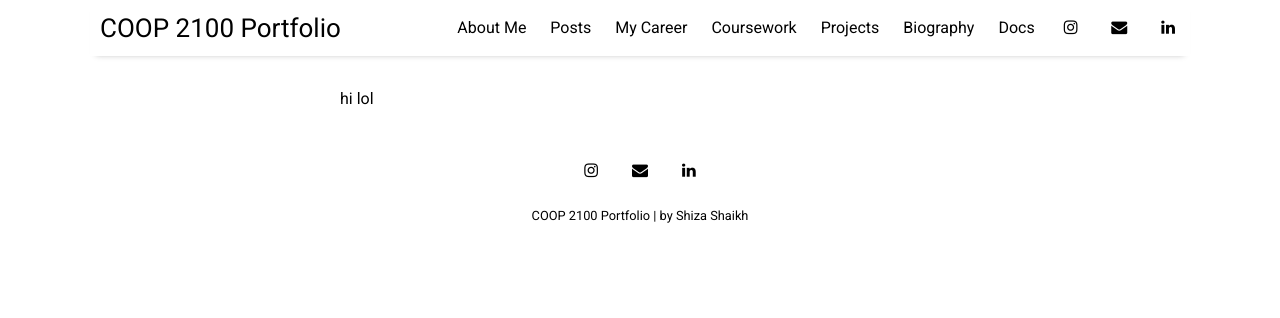
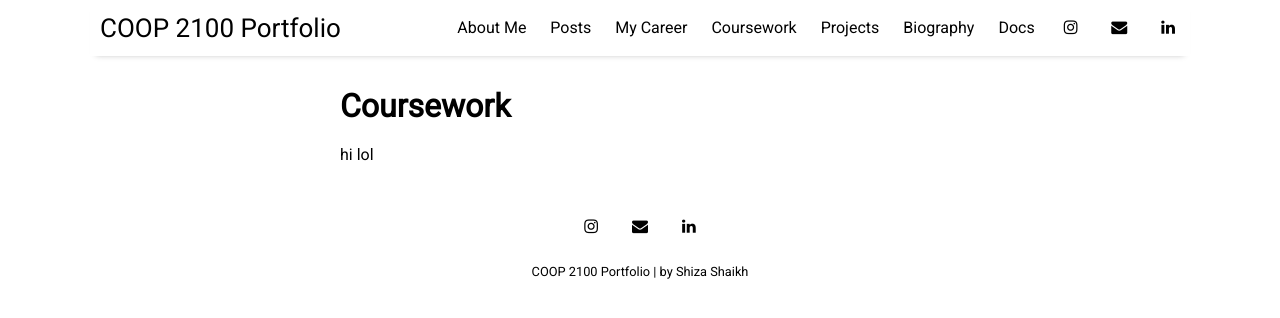
Before and after one commit to wojakshizlet/wojakshizlet.github.io, a Jekyll site: the page built from pages/coursework.md, in a window 1280 px wide. Shown: the top 318 px of the page. Built offline with Jekyll 4.4.1, drawn with Linux system fonts in a browser that asks for light colours; nearby versions of some CDN libraries; our own code applies the rules of GitHub Pages for plain Markdown files.

Commit message:
Update coursework.md

```diff
--- a/pages/coursework.md
+++ b/pages/coursework.md
@@ -1 +1,7 @@
+---
+layout: page
+title: "Coursework"
+permalink: /coursework
+---
+
 hi lol
```
